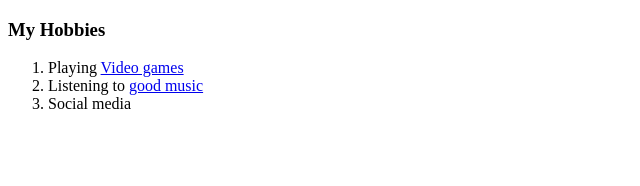
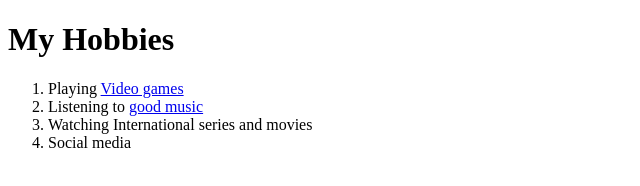
Before and after one commit to princekaarthik/cv, a plain HTML site: page hobbies.html in a window 1280 px wide. Shown: the whole page, without its empty margins (0-640 px from the left). Drawn offline with Linux system fonts and the light colour scheme.

Commit message:
Updated Hobbies

```diff
--- a/hobbies.html
+++ b/hobbies.html
@@ -7,12 +7,13 @@
     <title>Kaarthik's personal site</title>
   </head>
   <body>
-    <h3>My Hobbies</h3>
+    <h1>My Hobbies</h1>
     <ol>
       <li>
         Playing <a href="https://www.playstation.com/en-in/ps5/">Video games</a>
       </li>
       <li>Listening to <a href="https://www.spotify.com/">good music</a></li>
+      <li>Watching International series and movies</li>
       <li>Social media</li>
     </ol>
   </body>
```
